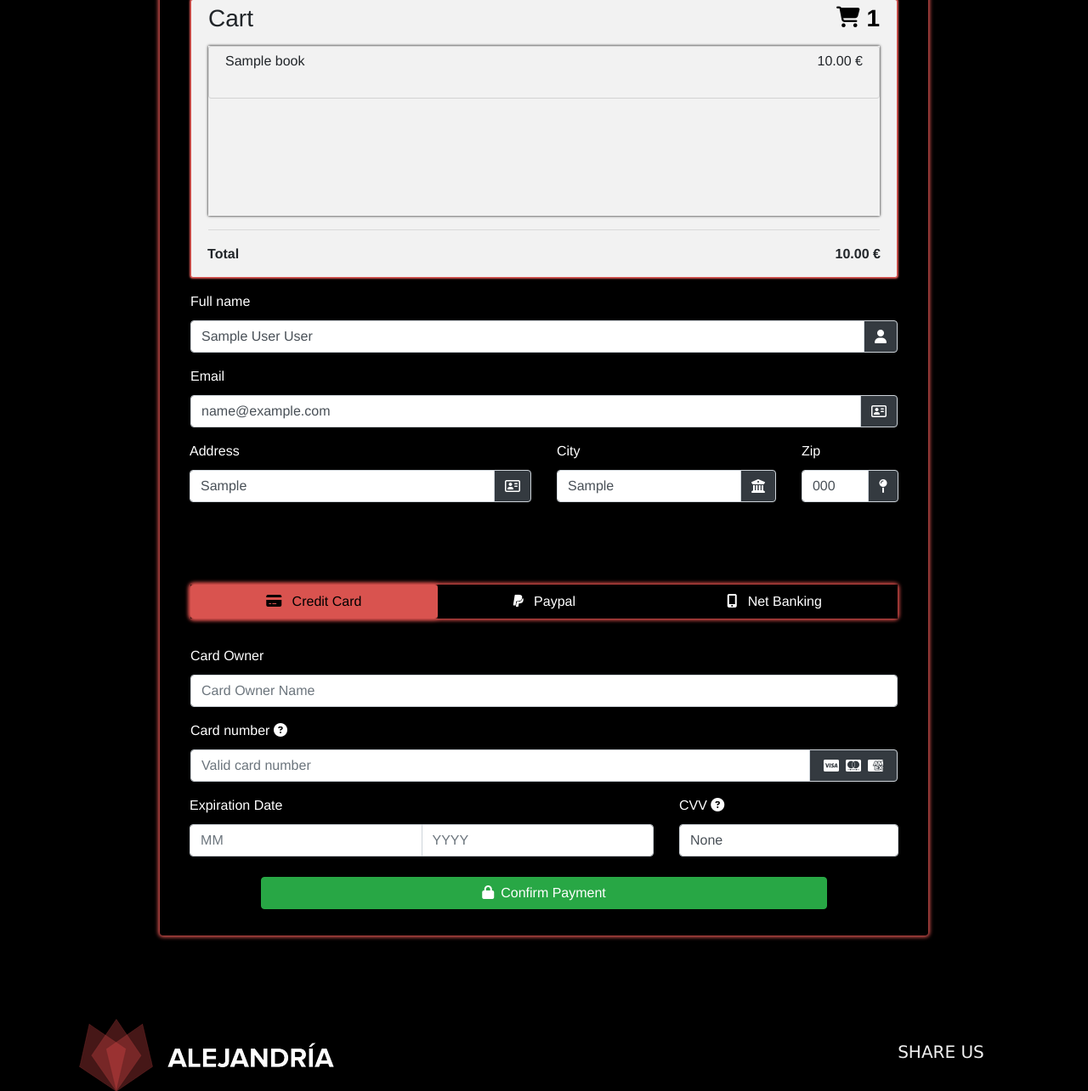
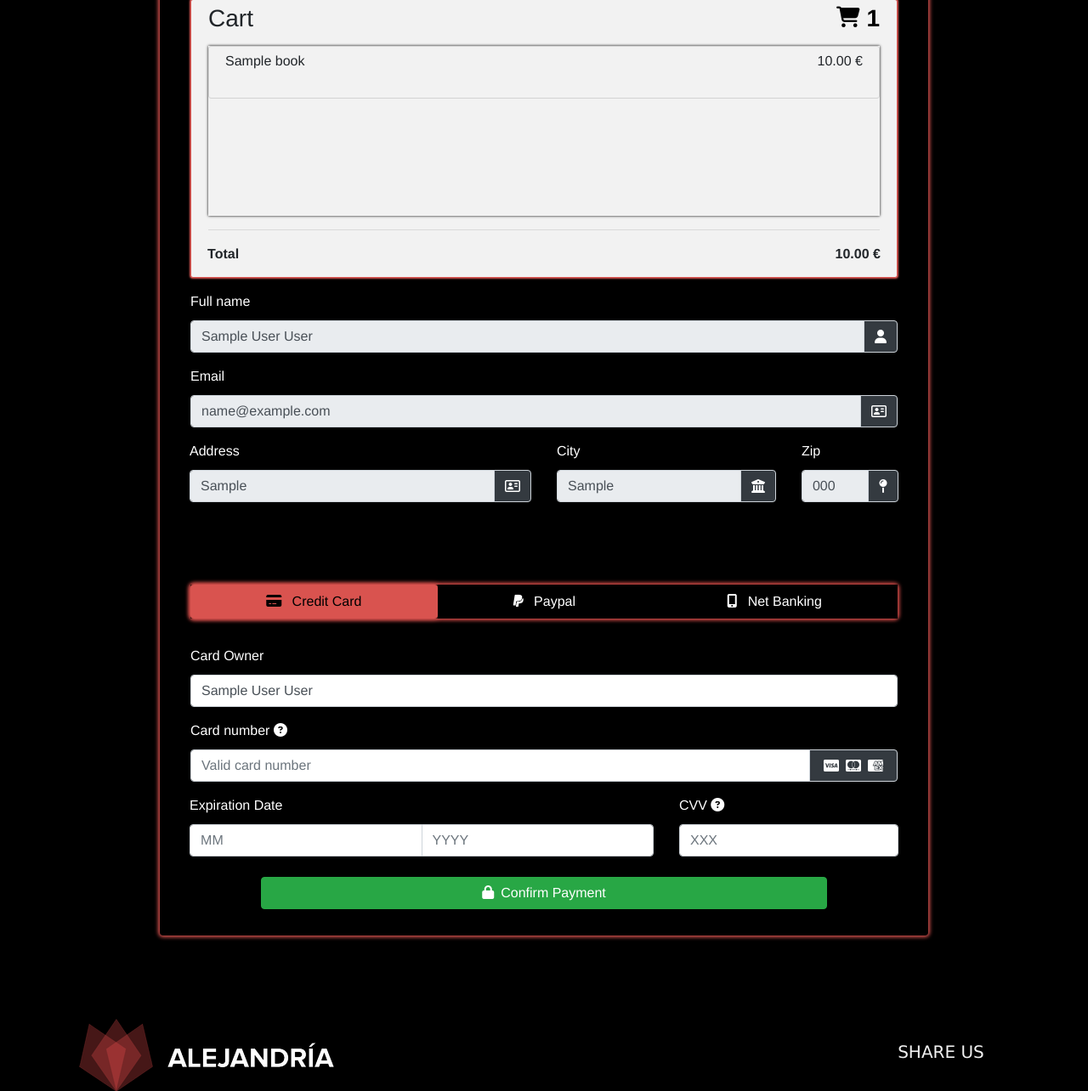
Before and after one commit to UB-ES-2020-A/Alejandria, a Django app: page /payment/ in a window 1280 px wide. Shown: the part 287-1571 px from the top of the page at 85% size. Run offline with Django 3.2, Linux system fonts and the light colour scheme; a user stored in the database is signed in; tables that the repository leaves empty hold one stand-in row (values such as "Sample post"); one stand-in notice (Sample message) is shown; some libraries are stand-ins or nearby versions.

Commit message:
Camps validats, missatges d'error i success funcionals, tests complets i passats, email enviat i pdf descarregat correctament

```diff
--- /dev/null
+++ b/Alejandria/static/js/home-page/modal.js
@@ -0,0 +1,5 @@
+mod_success = $('#myModal2');
+
+$(window).on('load',function(){
+       mod_success.modal('show');
+});
--- a/Alejandria/static/js/payment-page/modal.js
+++ b/Alejandria/static/js/payment-page/modal.js
@@ -1,6 +1,5 @@
 mod_error = $('#myModal');
-mod_success = $('#myModal2');
 
 $(window).on('load',function(){
-       mod_success.modal('show');
+       mod_error.modal('show');
 });
--- a/Alejandria/templates/payment.html
+++ b/Alejandria/templates/payment.html
@@ -231,7 +217,9 @@
                                                     Card Owner
                                                 </label> <input type="text" name="username" id="username"
                                                                 placeholder="Card Owner Name" required
-                                                                value="{{ card_owner }}"
+                                                                value="{{ user.name }} {{ user.last_name }}"
+                                                                pattern="[A-Za-z]{4-30}"
+                                                                title="Please insert the name of the card owner."
                                                                 class="form-control ">
                                                 </div>
                                                 <div class="form-group"><label for="cardNumber" style="color:white"
@@ -243,7 +231,6 @@
                                                     <div class="input-group"><input type="text" name="cardNumber"
                                                                                     id="cardNumber"
                                                                                     placeholder="Valid card number"
-                                                                                    value="{{ card_number }}"
                                                                                     class="form-control " required>
                                                         <div class="input-group-append"><span
                                                                 class="input-group-text text-muted bg-dark"> <i
--- a/books/views.py
+++ b/books/views.py
@@ -1,9 +1,8 @@
 import random
 import re
 from datetime import datetime, timedelta
+from io import BytesIO
 
-# import pdfkit as pdfkit
-from io import BytesIO, StringIO
 from django.contrib import messages
 from django.contrib.auth import login
 from django.contrib.auth import logout
@@ -14,17 +13,12 @@ from django.db.models import Q
 from django.http import HttpResponseForbidden, HttpResponse
 from django.http import HttpResponseRedirect, JsonResponse
 from django.shortcuts import get_object_or_404, render
-from django.template.loader import get_template
 from django.views import generic
-# from weasyprint import HTML
-from xhtml2pdf import pisa
-# from django_xhtml2pdf.utils import generate_pdf
-from reportlab.lib import colors
 from reportlab.pdfgen import canvas
 
 from Alejandria.settings import EMAIL_HOST_USER
 from .forms import BookForm, UpdateBookForm
-from .models import Book, FAQ, Cart, Product, User, Address, ResetMails, Guest, BankAccount, Bill
+from .models import Book, FAQ, Cart, Product, User, Address, ResetMails, Guest, BankAccount, Bill, LibraryBills
 
 # Create your views here.
 
@@ -35,36 +29,6 @@ This is my custom response to get to a book by it's ISBN. The ISBN is passed by
 NUM_COINCIDENT = 10
 NUM_RELATED = 5
 MONTHS_TO_CONSIDER_TOP_SELLER = 6
-
-
-#
-# def book(request):  # TODO: this function is not linked to the frontend
-#     if request.method == 'GET' and request['']:
-#         try:
-#             req_book = get_object_or_404(Book, pk=request.GET['ISBN'])  # I get ISBN set in frontend form ajax
-#         except(KeyError, Book.DoesNotExist):
-#             return render(request, 'search.html', {  # TODO: Provisional
-#                 'error_message': 'Alejandria can not find this book.'
-#             })
-#         else:
-#             return render(request, 'details.html', {'book': req_book})
-#
-#     elif request.method == 'POST':
-#         """
-#         Here we can treat different situations,
-#             Is it an admin, who wants to add a book?
-#             Is it an editor?
-#             What information do we need?
-#         """
-#         # TODO: Treat POST methods to save new Books
-#         return render(request, 'search.html', {'error_message': 'Not Implemented Yet'})  # TODO: Provisional
-#
-#
-# # This one works in theory when using the url with the pk inside # TODO: The idea is to use something like that
-# def book_pk(request, pk):
-#     req_book = get_object_or_404(Book, pk=pk)
-#     return render(request, 'details.html', {'book': req_book})
-
 
 # This one is the same but uses a generic Model, lso should work with the primary key
 class BookView(generic.DetailView):
@@ -81,6 +45,7 @@ class BookView(generic.DetailView):
             context['book_relation'] = Book.objects.all()[:20]
 
         return context
+
 
 class HomeView(generic.ListView):
     template_name = 'home.html'
@@ -128,10 +93,11 @@ class HomeView(generic.ListView):
             items = len(products)
             context['total_items'] = items
 
-
         return response
 
-    def generate_id(self):
+
+    @staticmethod
+    def generate_id():
         temp = 'xxxxxxxx-xxxx-4xxx-yxxx-xxxxxxxxxxxx'
         list_id = [str(random.randint(0, 16)) if character == 'x' else character for character in temp]
         id = "".join(list_id)
@@ -203,7 +169,7 @@ class SearchView(generic.ListView):
         if self.user_id:
             recommended_books = Book.objects.filter(
                 (Q(primary_genre__in=self.genres_preferences)
-                |  Q(secondary_genre__in=self.genres_preferences)))
+                 | Q(secondary_genre__in=self.genres_preferences)))
 
             recommended_books_list = list(recommended_books)
             recommended_books_list = random.sample(recommended_books_list, min(len(recommended_books_list), 20))
@@ -272,6 +238,7 @@ class EditBookView(PermissionRequiredMixin, generic.DetailView):
             form = UpdateBookForm()
         return render(request, "edit_book.html", {"form": form})
 
+
 class DeleteBookView(PermissionRequiredMixin, generic.DeleteView):
     model = Book
     template_name = 'delete_book.html'
@@ -287,8 +254,6 @@ class DeleteBookView(PermissionRequiredMixin, generic.DeleteView):
         else:
             print('Are you trying to delete a book that is not yours?')
             return HttpResponseForbidden()
-
-
 
 
 class CartView(generic.ListView):
@@ -311,7 +276,6 @@ class CartView(generic.ListView):
             cart, created = Cart.objects.get_or_create(guest_id=user)
 
         return cart.products.all()
-
 
     def get_context_data(self, **kwargs):
         context = super(CartView, self).get_context_data(**kwargs)
@@ -341,11 +305,17 @@ def delete_product(request, product_id):
     user = request.user or None
     print(request.GET)
     if user:
-        cart = Cart.objects.get(user_id=user.id)
+        user_id = user.id
+        if user_id:
+            cart = Cart.objects.get(user_id=user_id)
+        else:
+            device = request.COOKIES['device']
+            user = Guest.objects.get(device=device)
+            cart = Cart.objects.get(guest_id=user)
     else:
         device = request.COOKIES['device']
-        user, created = Guest.objects.get_or_create(device=device)
-        cart, created = Cart.objects.get_or_create(guest_id=user)
+        user = Guest.objects.get_or_create(device=device)
+        cart = Cart.objects.get_or_create(guest_id=user)
 
     product = cart.products.get(ID=product_id)
     print("DELETE BOOK ", product)
@@ -359,7 +329,6 @@ def add_product(request, view, book):
     print(request.POST)
     if user:
         user_id = user.id
-        print('USER -> ', user.id)
         if user_id:
             cart = Cart.objects.get(user_id=user_id)
         else:
@@ -424,7 +393,6 @@ class FaqsView(generic.ListView):
     # TODO: In next iterations has to have the option to make POSTs by the admin.
     def post(self):
         pass
-
 
 
 class AddView(generic.ListView):
@@ -700,73 +668,14 @@ class PaymentView(generic.ListView):
 
         return context
 
-    """
-    @staticmethod
-
-
-
-    def export_pdf(self, request):
-
-        response = HttpResponse(content_type='application/pdf')
-        response['Content-Disposition'] = 'attachment; filename=Expenses' + str(datetime.datetime.now()) + '.pdf'
-        response['Content-Transfer-Encoding'] = 'binary'
-
-        html_string = render_to_string('bill_pdf.html')
-        html = HTML(string=html_string)
-        result = html.write_pdf()
-
-        with tempfile.NamedTemporaryFile(delete=True) as output:
-            output.write(result)
-            output.flush()
-            output = open(output.name, 'rb')
-            response.write(output.read())
-
-        return response
-
-
-    def download_pdf(self, request):
-
-        resp = HttpResponse(content_type='application/pdf')
-
-        context = {
-            'total': self.total,
-            'name': request.POST.get('username'),
-            'card_number': '**** **** **** ' + self.card_number[12:],
-            'date': datetime.date.today(),
-            'products': self.products
-        }
-
-        result = generate_pdf('bill_pdf.html', context)
-
-        return result
-
-
-    def document_pdf(self, request):
-        options = {
-            'page-size': 'Letter',
-            'margin-top': 'lin',
-            'margin-bottom': 'lin',
-            'margin-left': 'lin',
-            'margin-right': 'lin',
-            'encoding': "UTF-8"
-        }
-
-        pdf = pdfkit.from_url('/pdf', options=options)
-        response = HttpResponse(pdf, content_type='application/pdf')
-
-        response['Content-Disposition'] = 'attachment; filename=expenses.pdf'
-        response['Content-Transfer-Encoding'] = 'binary'
-
-        return response
-    """
-
 
 class EditorLibrary(PermissionRequiredMixin, generic.ListView):
     model = Book
     template_name = 'editor_library.html'  # TODO: Provisional file
     context_object_name = 'coincident'
     permission_required = ('books.add_book',)
-    #permission_required = 'Alejandria.view_book'
+
+    # permission_required = 'Alejandria.view_book'
 
     def __init__(self):
         super().__init__()
@@ -799,7 +708,6 @@ class EditorLibrary(PermissionRequiredMixin, generic.ListView):
 
 
 def complete_purchase(request):
-
     print(request.POST)
 
     user = request.user.id or None
@@ -815,8 +723,6 @@ def complete_purchase(request):
         for p in products:
             total += p.price
         total = float(total)
-
-        print('TOTAL MONEY: ', current_money - total)
 
         if current_money - total >= 0:
 
@@ -840,25 +746,36 @@ def complete_purchase(request):
                 # Validation is ok we will save the instance
                 user_bank_account.save()
 
-                bill, created = Bill.objects.get_or_create(user_id_id=user)
+                bill = Bill(user_id_id=user)
+                bill.save()
+                lib_of_bills, created = LibraryBills.objects.get_or_create(user_id=request.user)
                 setattr(bill, 'total_money_spent', total)
                 setattr(bill, 'payment_method', 'Credit card')
                 setattr(bill, 'name', user_bank_account.name)
                 for p in products:
                     bill.products.add(p)
                 bill.save()
+                lib_of_bills.bills.add(bill)
+                lib_of_bills.save()
                 cart.products.clear()
                 cart.save()
 
-                # Comment this when testing
+                # Add fail_silently=True when testing
                 messages.success(request,
                                  "Your payment has been processed successfully. Please check your email for "
-                                 "payment details, you can also download the bill.")
+                                 "payment details, you can also download the bill.", fail_silently=True)
 
-                # Uncomment this when testing
-                #messages.success(request,
-                #                 "Your payment has been processed successfully. Please check your email for "
-                #                 "payment details, you can also download the bill.", fail_silently=True)
+                subject = 'Alejandria, Thank you for buying through our website'
+                msg = 'Dear ' + request.user.username + ",\nThank you for buying through our website. \nHere you" \
+                                                        " will find a copy with the details of your purchase." \
+                                                        "\nRemember that you can also find all your bills in your " \
+                                                        "profile on our website. " \
+                                                        "\n\n Name: " + bill.name + "\n Date: " + str(bill.date) + "\n" \
+                                                        " Total: " + str(total) + "€" + "\n\nAlejandria Team."
+
+                send_mail(subject, msg, EMAIL_HOST_USER, [request.user.email], fail_silently=True)
+
+                return HttpResponseRedirect('/')
         else:
             messages.error(request, "You can't complete the purchase, you haven't enough money!")
 
@@ -883,12 +800,12 @@ def draw_my_ruler(pdf):
 
 
 def generate_pdf(request):
-
     user = request.user or None
 
     if user:
 
-        user_bill = Bill.objects.get(user_id=user)
+        user_bills = LibraryBills.objects.get(user_id=user)
+        user_bill = user_bills.bills.filter(user_id=user).last()
 
         products = user_bill.products.all()
 
@@ -917,14 +834,14 @@ def generate_pdf(request):
         pdf = canvas.Canvas(tmp)
 
         # Set title
+        pdf.setFillColorRGB(0, 0, 255)
         pdf.setTitle(document_title)
         pdf.drawCentredString(300, 770, title)
-        pdf.setFont('Helvetica-Bold', 36)
+        pdf.setFont('Courier-Bold', 36)
         # self.draw_my_ruler(pdf)
 
         # Set subtitle
-        pdf.setFillColorRGB(0, 0, 255)
-        pdf.setFont('Courier-Bold', 24)
+        pdf.setFont('Courier', 24)
         pdf.drawCentredString(290, 720, subtitle)
 
         # Set line
@@ -933,11 +850,10 @@ def generate_pdf(request):
         # Set body text
         text = pdf.beginText(40, 680)
         text.setFont('Courier', 18)
-        pdf.setFillColor(colors.red)
+        # pdf.setFillColor(colors.red)
         for line in text_lines:
             text.textLine(line)
         pdf.drawText(text)
-
 
         # Draw image
         # pdf.drawInlineImage(image, 130, 400)
@@ -953,48 +869,3 @@ def generate_pdf(request):
         # Get StringIO's body and write it out to the response.
         response.write(pdf)
         return response
-
-
-def render_to_pdf(template_src, context_dict=None):
-    print('RENDER TO PDF')
-    if context_dict is None:
-        context_dict = {}
-    template = get_template(template_src)
-    html = template.render(context_dict)
-    result = BytesIO()
-    pdf = pisa.pisaDocument(BytesIO(html.encode("cp1252")), result)
-    if not pdf.err:
-        print('NO ERRORS IN PDF PISA')
-        return HttpResponse(result.getvalue(), content_type='application/pdf')
-    return None
-
-
-def download_pdf(request):
-
-    print('DOWNLOAD PDF')
-
-    user = request.user or None
-
-    if user:
-        print('YES USER')
-        user_bill = Bill.objects.get(user_id=user)
-        user_bank_account = BankAccount.objects.get(user=user)
-
-        products = user_bill.products.all()
-
-        products_titles = [p.ISBN.title for p in products]
-
-        context = {
-            'total': user_bill.total_money_spent,
-            'name': user_bill.name,
-            'card_number': '**** **** **** ' + user_bank_account.card_number[12:],
-            'date': str(user_bill.date),
-            'products': products_titles
-        }
-
-        pdf = render_to_pdf('bill_pdf.html', context)
-
-        print('ALL GOOD')
-        return HttpResponse(pdf, 'application/pdf')
-
-    print('NO USER')
--- a/requirements.txt
+++ b/requirements.txt
@@ -21,9 +21,4 @@ requests==2.25.0
 Pillow==8.0.1
 pylint==2.6.0
 pylint-django==2.3.0
-# astroid<=2.2
-# weasyprint
-# django_xhtml2pdf
-# xhtml2pdf
-# pdfkit~=0.6.1
 reportlab~=3.5.55
```
Also changed, not shown: other parts of Alejandria/templates/payment.html (+5 -22 lines), Alejandria/templates/home.html (+25 -56 lines), books/models.py (+7 -2 lines), books/test/test_views.py (+3 -1 lines).
